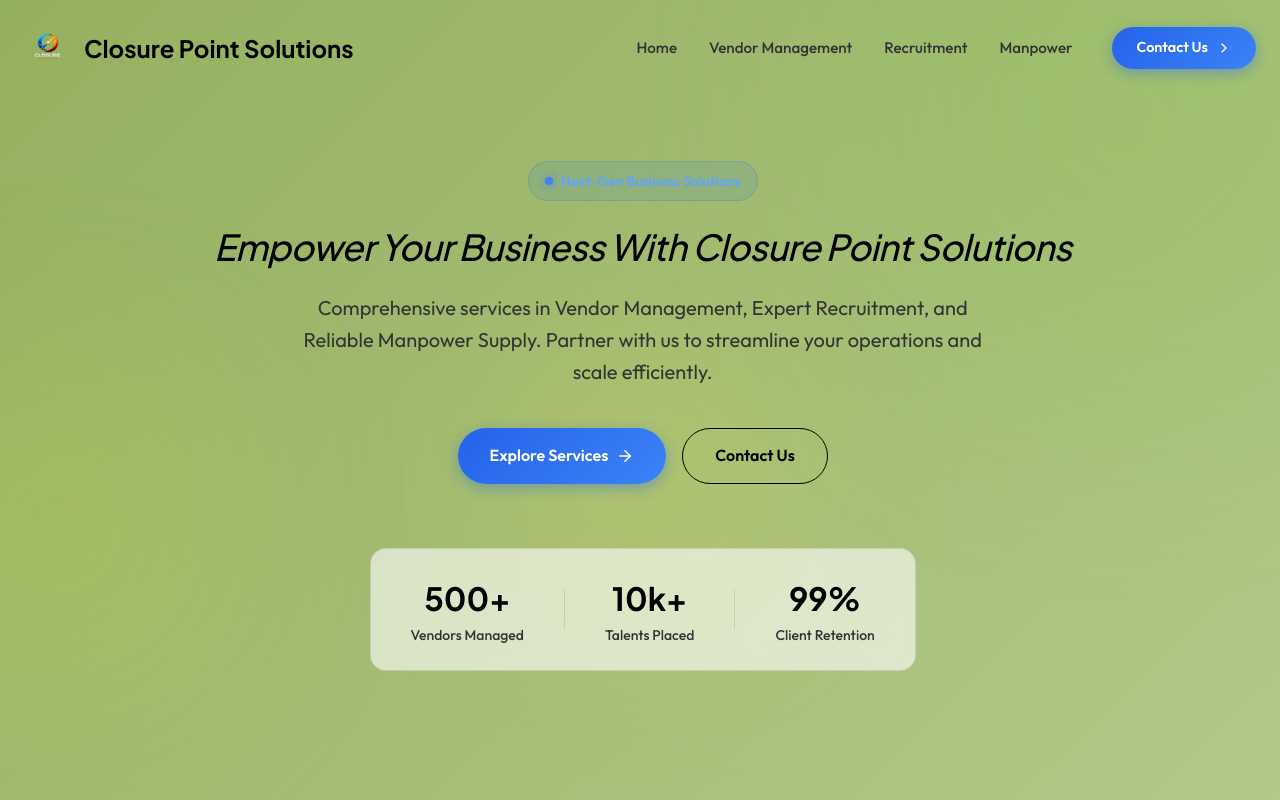
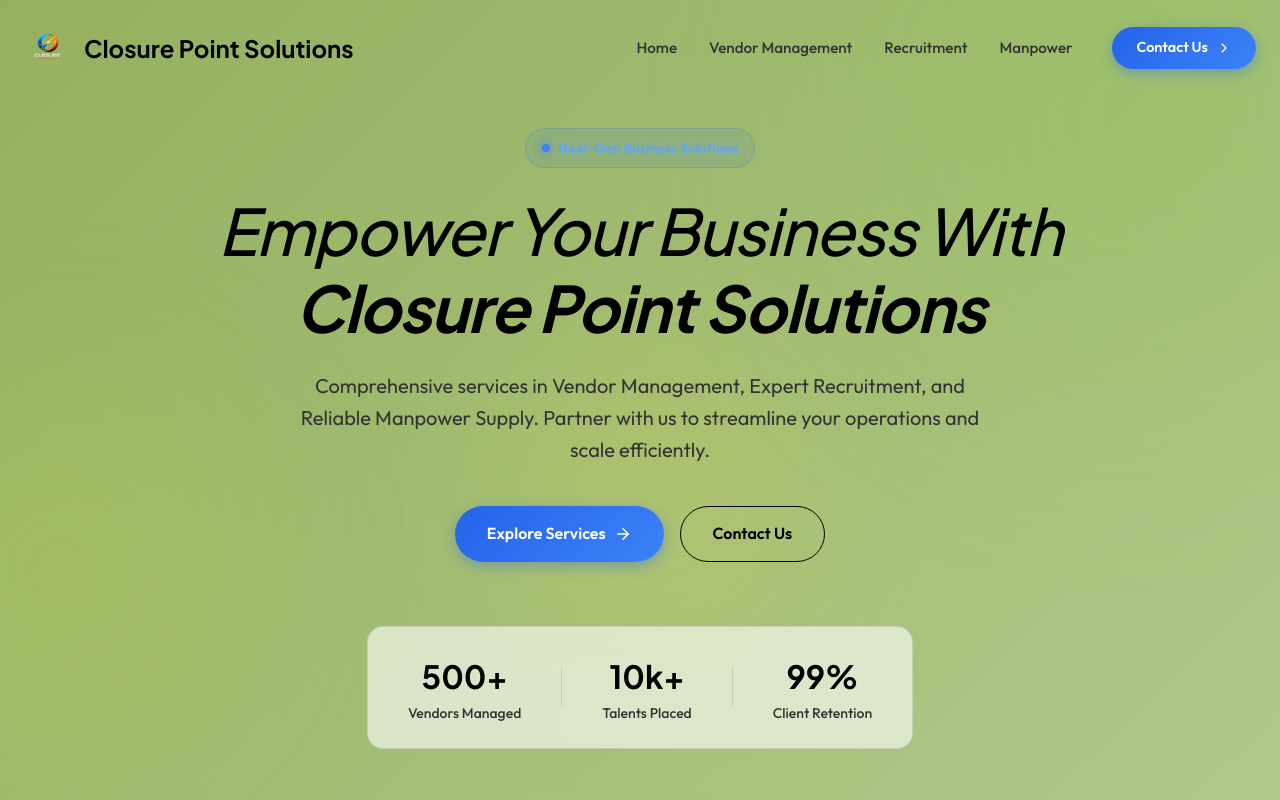
Before and after one commit to ajf013/closure-point-solutions, a React (Vite) app: page / in a window 1280 px wide. Shown: the top 800 px of the page. Built offline with nearby package versions, Linux system fonts and the light colour scheme.

Commit message:
Revert Hero Title back to two lines

```diff
--- a/src/components/Hero.css
+++ b/src/components/Hero.css
@@ -104,12 +104,11 @@
 }
 
 .hero-title {
-    font-size: clamp(0.75rem, 2.8vw, 4rem);
+    font-size: clamp(2.5rem, 5vw, 4.5rem);
     font-weight: 500;
     font-style: italic;
     letter-spacing: -0.02em;
     margin-bottom: 1.5rem;
-    white-space: nowrap;
 }
 
 .hero-desc {
--- a/src/components/Hero.jsx
+++ b/src/components/Hero.jsx
@@ -17,7 +17,8 @@ const Hero = () => {
                         <span className="badge-dot"></span> Next-Gen Business Solutions
                     </div>
                     <h3 className="hero-title animate-fade-in delay-100" data-aos="fade-up" data-aos-delay="200">
-                        Empower Your Business With <span style={{ color: 'black' }}>Closure Point Solutions</span>
+                        Empower Your Business With <br />
+                        <span style={{ color: 'black', fontWeight: 'bold' }}>Closure Point Solutions</span>
                     </h3>
                     <p className="hero-desc animate-fade-in delay-200" data-aos="fade-up" data-aos-delay="300">
                         Comprehensive services in Vendor Management, Expert Recruitment, and Reliable Manpower Supply. Partner with us to streamline your operations and scale efficiently.
```
